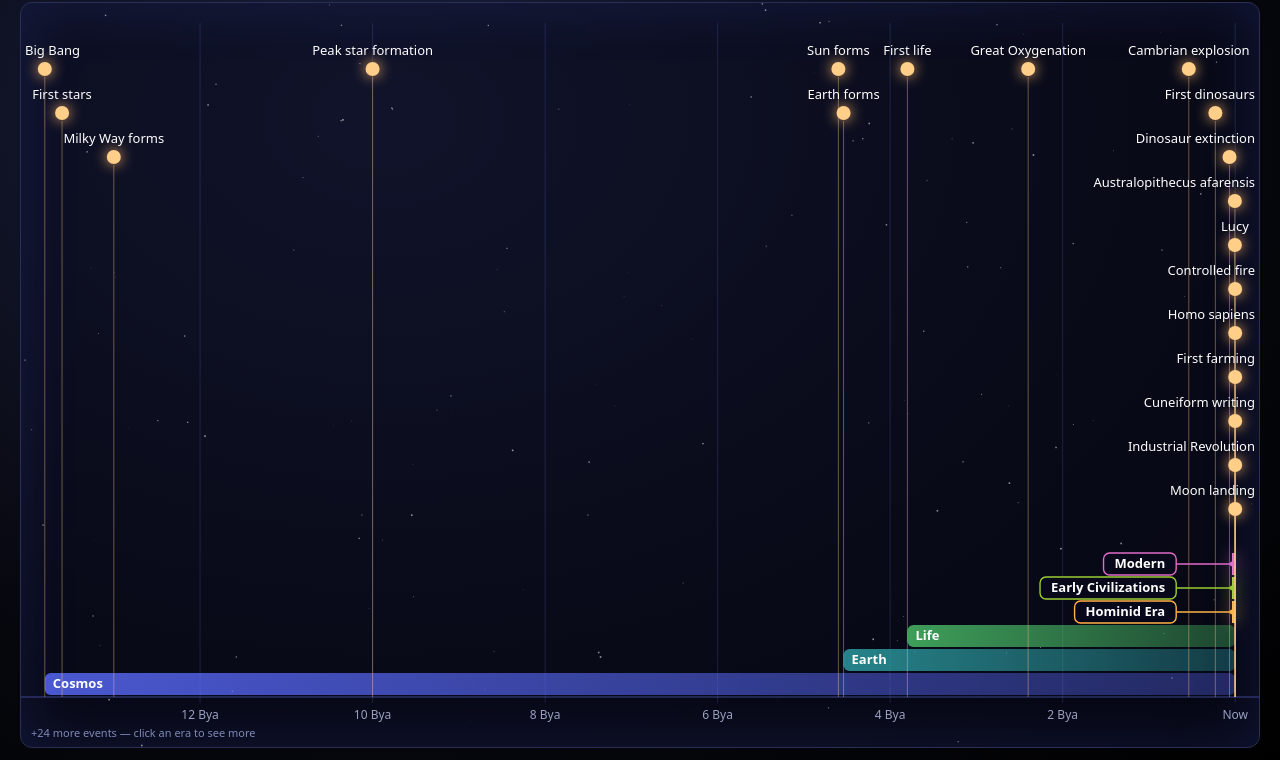
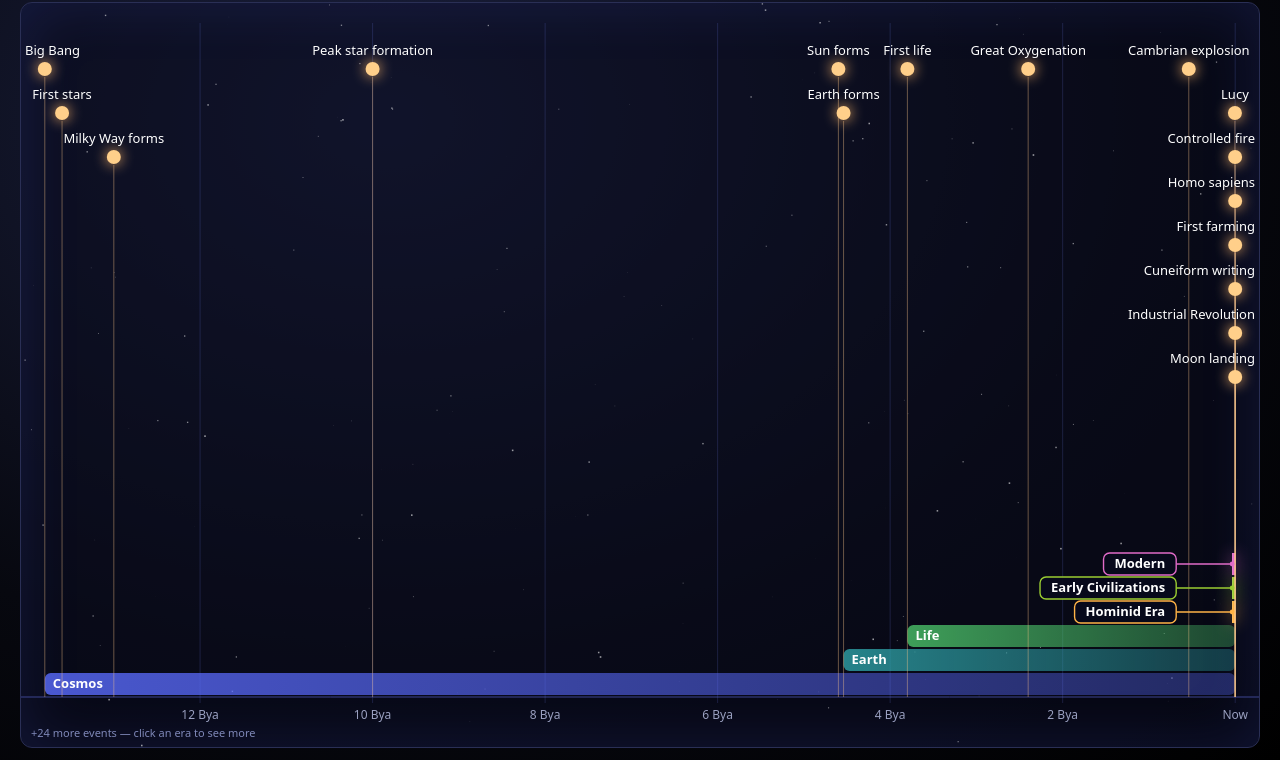
Before and after one commit to abmoll/deep-time, a plain HTML site: page index.html in a window 1280 px wide. Shown: the part 40-800 px from the top of the page. Drawn offline with Linux system fonts and the light colour scheme.

Commit message:
Full timeline: hide dinosaurs and Australopithecus
Co-authored-by: Alex Moll <abmoll14@gmail.com>

```diff
--- a/index.html
+++ b/index.html
@@ -266,8 +266,8 @@ function draw(){if(!W)return;x.clearRect(0,0,W,H);
  const bandTop=axY-24-(eras.length-1)*bandStep,laneStart=66,laneGap=eraFocus?(ev.filter(e=>e.era===eraFocus).length<=12?42:27):44; // small eras (Cosmos, Earth) get roomier lanes so every label and dot stays readable
  const nLanes=Math.max(5,Math.min(20,Math.floor((bandTop-laneStart-16)/laneGap)+1));
  const lane=[...Array(nLanes)].map(()=>[]),placed=[];
- const isAll=!eraFocus&&(L-R)>=MAXSPAN*.9999,RECENT_ERAS=["Hominid Era","Early Civilizations","Modern"],ALL_RECENT=["Australopithecus afarensis","Lucy","Controlled fire","Homo sapiens","First farming","Cuneiform writing","Industrial Revolution","Moon landing"]; // full-timeline view: the recent stack shows two headline milestones per human era
- const vis=[];ev.forEach((e,i)=>{if(eraFocus&&e.era!==eraFocus)return;if(isAll&&RECENT_ERAS.includes(e.era)&&!ALL_RECENT.includes(e.n))return;const p=px(e.t),q=e.end!=null?px(e.end):p,w=x.measureText(e.n).width,mid=Math.min(W-w/2-4,Math.max(w/2+4,(p+q)/2));
+ const ALL_HIDE=["First dinosaurs","Dinosaur extinction","Australopithecus afarensis"],isAll=!eraFocus&&(L-R)>=MAXSPAN*.9999,RECENT_ERAS=["Hominid Era","Early Civilizations","Modern"],ALL_RECENT=["Australopithecus afarensis","Lucy","Controlled fire","Homo sapiens","First farming","Cuneiform writing","Industrial Revolution","Moon landing"]; // full-timeline view: the recent stack shows two headline milestones per human era
+ const vis=[];ev.forEach((e,i)=>{if(eraFocus&&e.era!==eraFocus)return;if(isAll&&RECENT_ERAS.includes(e.era)&&!ALL_RECENT.includes(e.n))return;if(isAll&&ALL_HIDE.includes(e.n))return;const p=px(e.t),q=e.end!=null?px(e.end):p,w=x.measureText(e.n).width,mid=Math.min(W-w/2-4,Math.max(w/2+4,(p+q)/2));
   if(q<-20||p>W+20)return;vis.push({e,i,p,q,mid,w,a:Math.min(p,mid-w/2),b:Math.max(q,mid+w/2)})});
  vis.sort((u,v)=>u.e.rank-v.e.rank||u.i-v.i).forEach(o=>{const k=lane.findIndex(l=>l.every(([a,b])=>o.b+10<a||o.a>b+10));
   // overview: minor events appear only once the view creates ~100px of space from any already-placed marker, so the full 13.8 Bya view stays a clean set of majors
```
